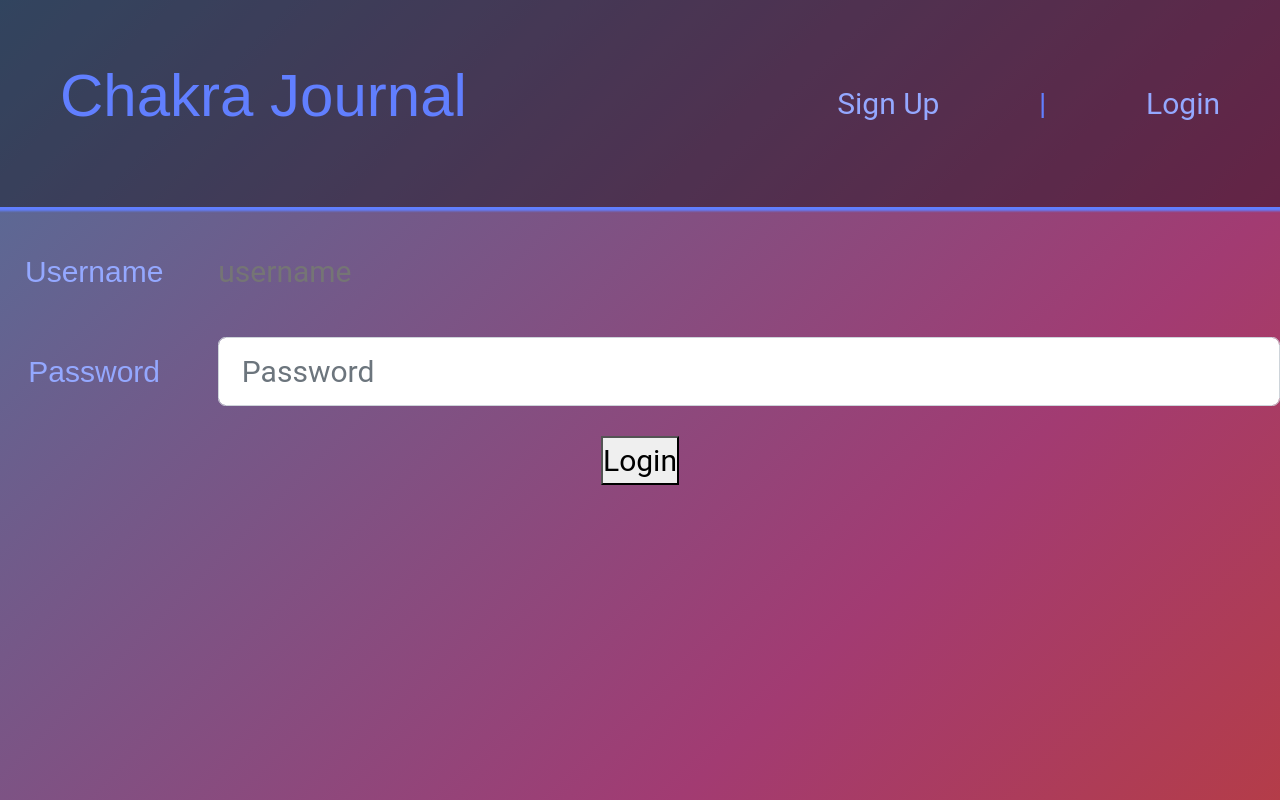
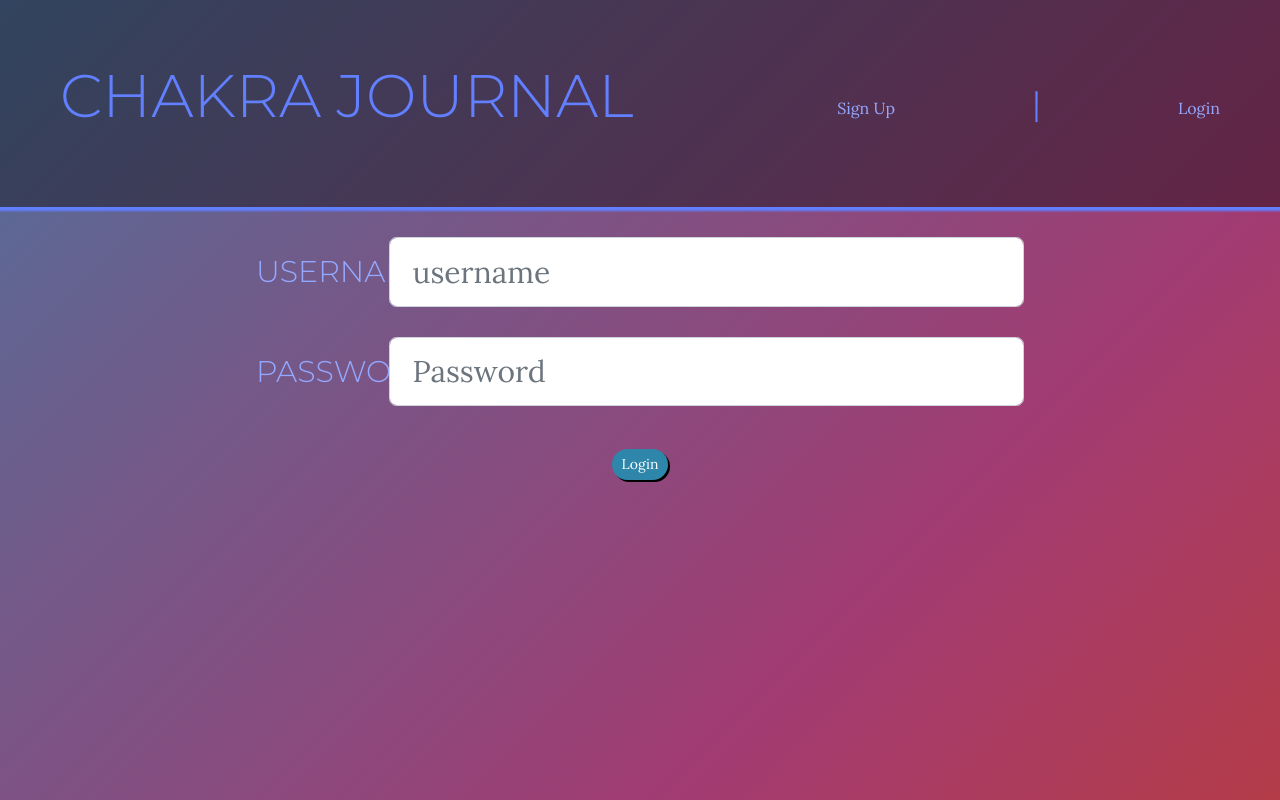
Before and after one commit to Ckirk9/chakra-journal, a React (Create React App) app: page /login in a window 1280 px wide. Built offline with nearby package versions, Linux system fonts and the light colour scheme.

Commit message:
added submit button styling, ready to deploy

```diff
--- a/public/index.html
+++ b/public/index.html
@@ -23,6 +23,7 @@
       work correctly both with client-side routing and a non-root public URL.
       Learn how to configure a non-root public URL by running `npm run build`.
     -->
+    <link href="https://fonts.googleapis.com/css?family=Lora:400,700|Montserrat:300" rel="stylesheet">
     <link rel="stylesheet" href="https://stackpath.bootstrapcdn.com/bootstrap/4.5.2/css/bootstrap.min.css"
     integrity="sha384-JcKb8q3iqJ61gNV9KGb8thSsNjpSL0n8PARn9HuZOnIxN0hoP+VmmDGMN5t9UJ0Z" crossorigin="anonymous">
     <script defer src="https://code.jquery.com/jquery-3.5.1.slim.min.js"
--- a/src/App.scss
+++ b/src/App.scss
@@ -11,7 +11,7 @@ $font-size: 30;
     padding: 0;
     box-sizing: border-box;
     font-size: $base-font;
-    font-family: "Roboto";
+    font-family: 'Lora', serif;
 }
 
 body {
@@ -35,15 +35,16 @@ a {
     text-decoration: none;
     list-style-type: none;
 }
-a:hover {
-    font-size: 1em;
+
+ a:hover {
     text-decoration: none;
     list-style-type: none;
 }
 
 h1, h2, h3, h4, h5, h6, label, span {
-    font-weight: 500;
-    font-family: 'Fira Sans', sans-serif;
+    font-family: 'Montserrat', sans-serif;
+    font-weight: 300;
+    text-transform: uppercase;
 }
 label {
     display: block;
@@ -61,10 +62,22 @@ img {
     margin-left: auto;
     margin-right: auto;
   }
+
+form {
+    margin: auto;
+    max-width: 60%;
+}
 // Classes
 
 .submit-btn {
-    background-color: #2e86ab 70%;
+    padding: 5px 10px;
+    background: #2e86ab 70%;
+    color: white;
+    border-radius: 20px;
+    outline: none;
+    border: none;
+    box-shadow: #000000 2px 2px 0 0;
+    font-size: 14px;
 }
 
 .checkin-form {
@@ -113,6 +126,12 @@ img {
     justify-content: space-between;
     box-shadow: 0px 1px 2px 3px;
     margin-bottom: 30px;
+    a {
+        font-size: 16px;
+    }
+    a:hover {
+        font-size: 18px;
+    }
 }
 .nav:hover {
     font-size: 2em;
--- a/src/components/EntryCard.js
+++ b/src/components/EntryCard.js
@@ -26,7 +26,7 @@ const EntryCard = (props) => {
 
     return (
         props.entry ? <div className="EntryCard">
-            <h5>{ formatDate(props.entry.entryDate) }</h5>
+            <h8>{ formatDate(props.entry.entryDate) }</h8>
             <p>{ props.entry.body }</p>
             </div> : null
     )
--- a/src/components/EntryList.js
+++ b/src/components/EntryList.js
@@ -26,16 +26,16 @@ const EntryList = (props) =>  {
 
     let entries = props.entries ? props.entries.map((entry, index) => {
         return (
-            <Link to={`/entries/${entry._id}`} key={index}>
-                <h5>{formatDate(entry.entryDate)}</h5>
-            </Link>
+            <li> <Link to={`/entries/${entry._id}`} key={index}>
+                {formatDate(entry.entryDate)}
+            </Link></li>
         )
     }) : 'No entries'
 
 return (
     <div>
-        <h5>Previous Entries</h5>
-        { entries }
+        <h7>Previous Entries</h7>
+        <ul>{ entries }</ul>
     </div>
 )
 }
--- a/src/containers/Login.js
+++ b/src/containers/Login.js
@@ -45,15 +45,14 @@ class Login extends Component {
                     id="userName"
                     name="userName"
                     value={this.state.userName}
-                    plaintext placeholder="username" />
+                    placeholder="username" />
                     </Col>
                 </Form.Group>
 
                 <Form.Group as={Row} controlId="formPlaintextPassword">
                     <Form.Label
                     column sm="2"
-                        id="password"
->
+                        id="password">
                     Password
                     </Form.Label>
                     <Col sm="10">
@@ -63,7 +62,7 @@ class Login extends Component {
                         value={this.state.password} type="password" placeholder="Password" />
                     </Col>
                 </Form.Group>
-                <button type="submit">Login</button>
+                <button className="submit-btn" type="submit">Login</button>
                 </Form>
             </div>
         )
--- a/src/containers/NewEntry.js
+++ b/src/containers/NewEntry.js
@@ -47,7 +47,7 @@ class NewEntry extends Component {
                         onChange={this.handleChange}
                         value={this.state.body} >
                         </textarea>
-                        <input type="submit" value="Save!"/>
+                        <input className="submit-btn" type="submit" value="Save!"/>
                     </div>
                 </form>
             </div>
--- a/src/containers/SignUp.js
+++ b/src/containers/SignUp.js
@@ -78,7 +78,7 @@ class SignUp extends Component {
                         value={this.state.preferences}
                         />
                     </div> */}
-                <button className="btn" type="submit">Sign Up</button>
+                <button className="submit-btn" type="submit">Sign Up</button>
                 </form>
             </div>
         )
```
